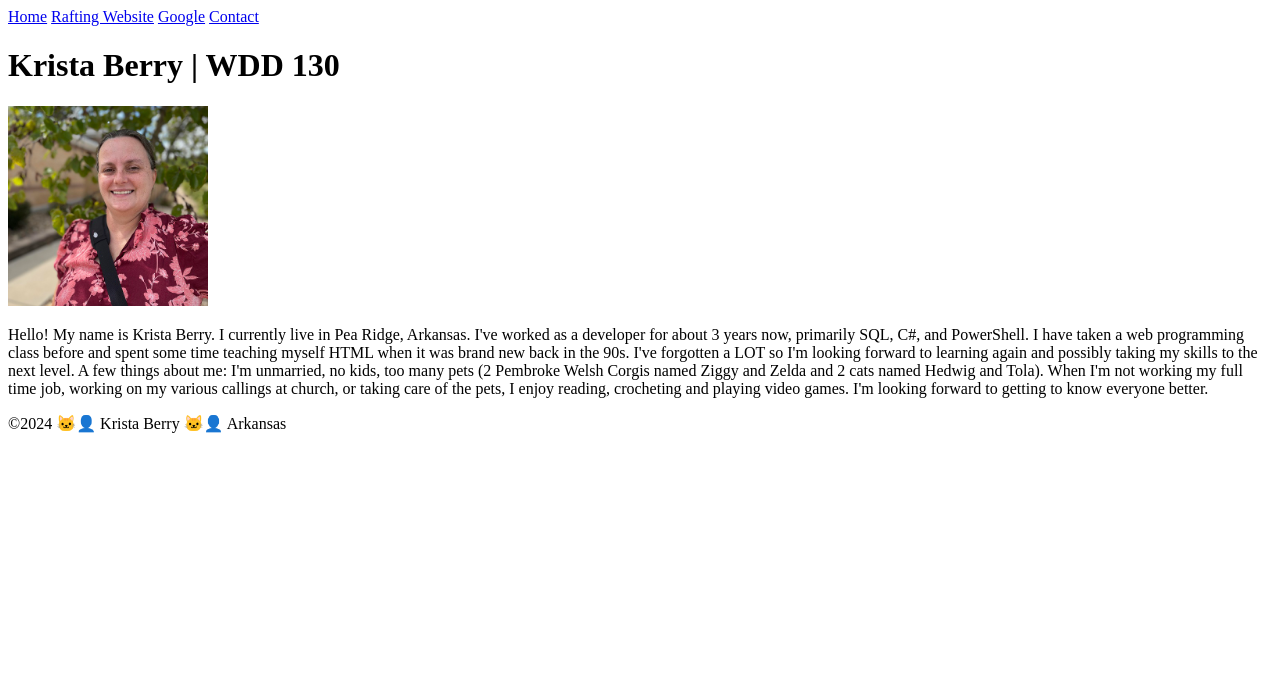
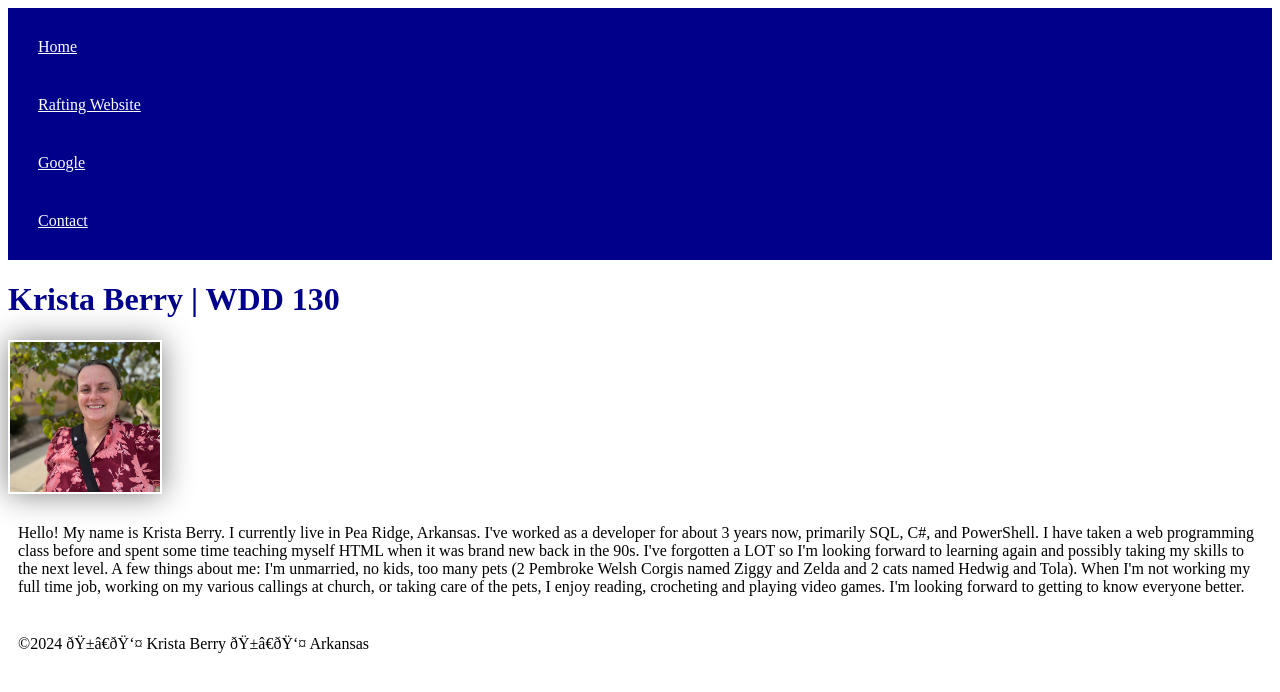
Before and after one commit to Kberry6677/wdd130, a plain HTML site: page index.html in a window 1280 px wide. Drawn offline with Linux system fonts and the light colour scheme.

Commit message:
updated with stylepage

```diff
--- a/index.html
+++ b/index.html
@@ -1,8 +1,11 @@
 <!DOCTYPE html>
 <html lang="en-US">
     <head>
+        <link rel="stylesheet" href="styles/styles.css"
         <meta charset="utf-8">
         <meta name="viewport" content="width=device-width,initial-scale=1.0">
+        <meta name="description" content="This is a home page for the Krista Berry for showcasing skills learned in WDD 130: Web Fundamentals.">
+        <meta name="author" content="Krista Berry">
         <title>Krista Berry | WDD130</title>
     </head>
     <body>
@@ -25,6 +28,9 @@ My name is Krista Berry.  I currently live in Pea Ridge, Arkansas.  I've worked
 A few things about me: I'm unmarried, no kids, too many pets (2 Pembroke Welsh Corgis named Ziggy and Zelda and 2 cats named Hedwig and Tola).  When I'm not working my full time job, working on my various callings at church, or taking care of the pets, I enjoy reading, crocheting and playing video games.  I'm looking forward to getting to know everyone better.
             </p>
         </main>
+        <aside>
+
+        </aside>
         <footer>
             <p>&copy;2024 🐱‍👤 Krista Berry 🐱‍👤 Arkansas</p>
         </footer>
--- /dev/null
+++ b/styles/styles.css
@@ -0,0 +1,26 @@
+nav{
+    background-color: darkblue;
+    padding: 10px;
+}
+
+nav a {
+    color: white;
+    display: block;
+    padding: 20px;
+}
+
+h1 {
+    color: darkblue;
+}
+
+img {
+    width: 150px;
+    height: auto;
+    border: 1 px solid black;
+    padding: 2px;
+    box-shadow: 0 0 30px gray;
+}
+
+p {
+    padding: 10px;
+}
```
